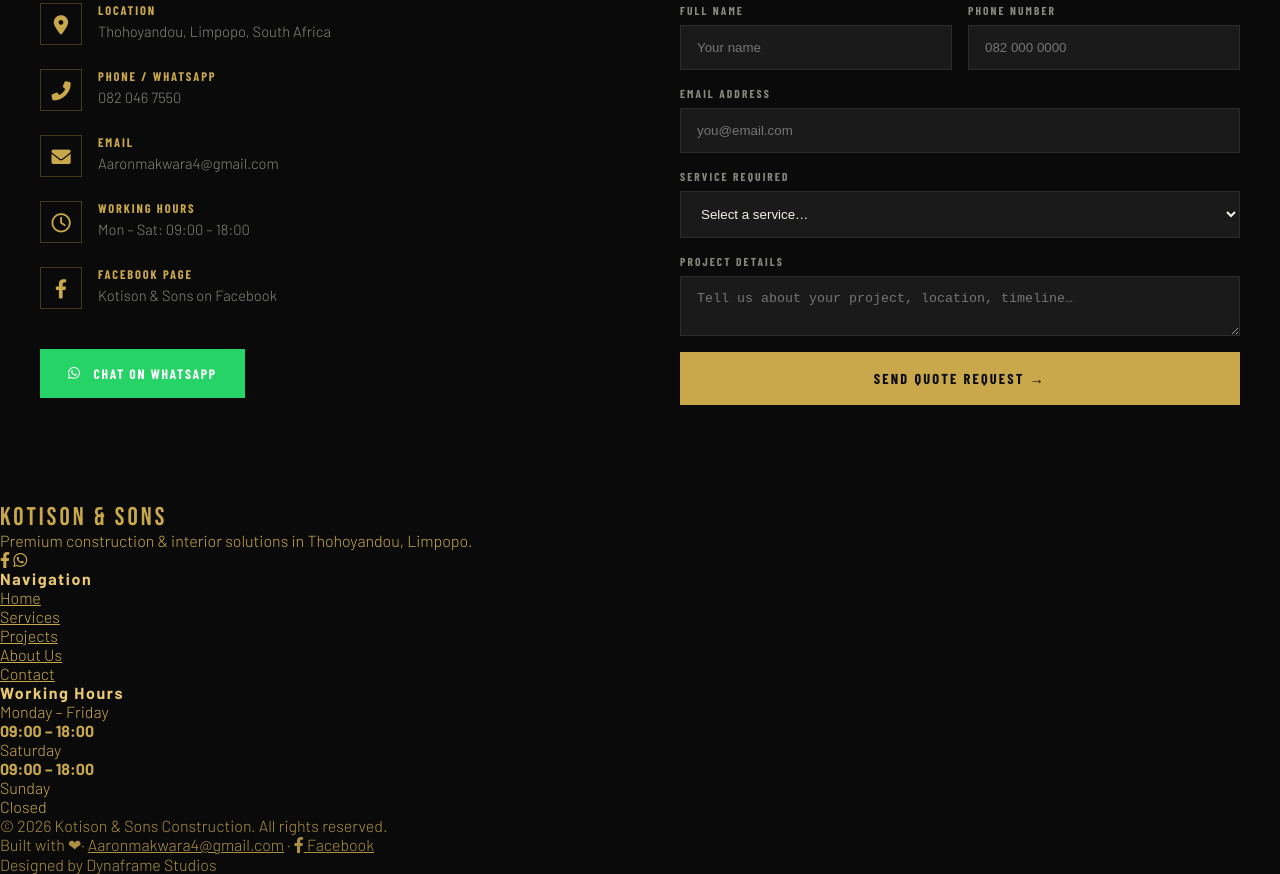
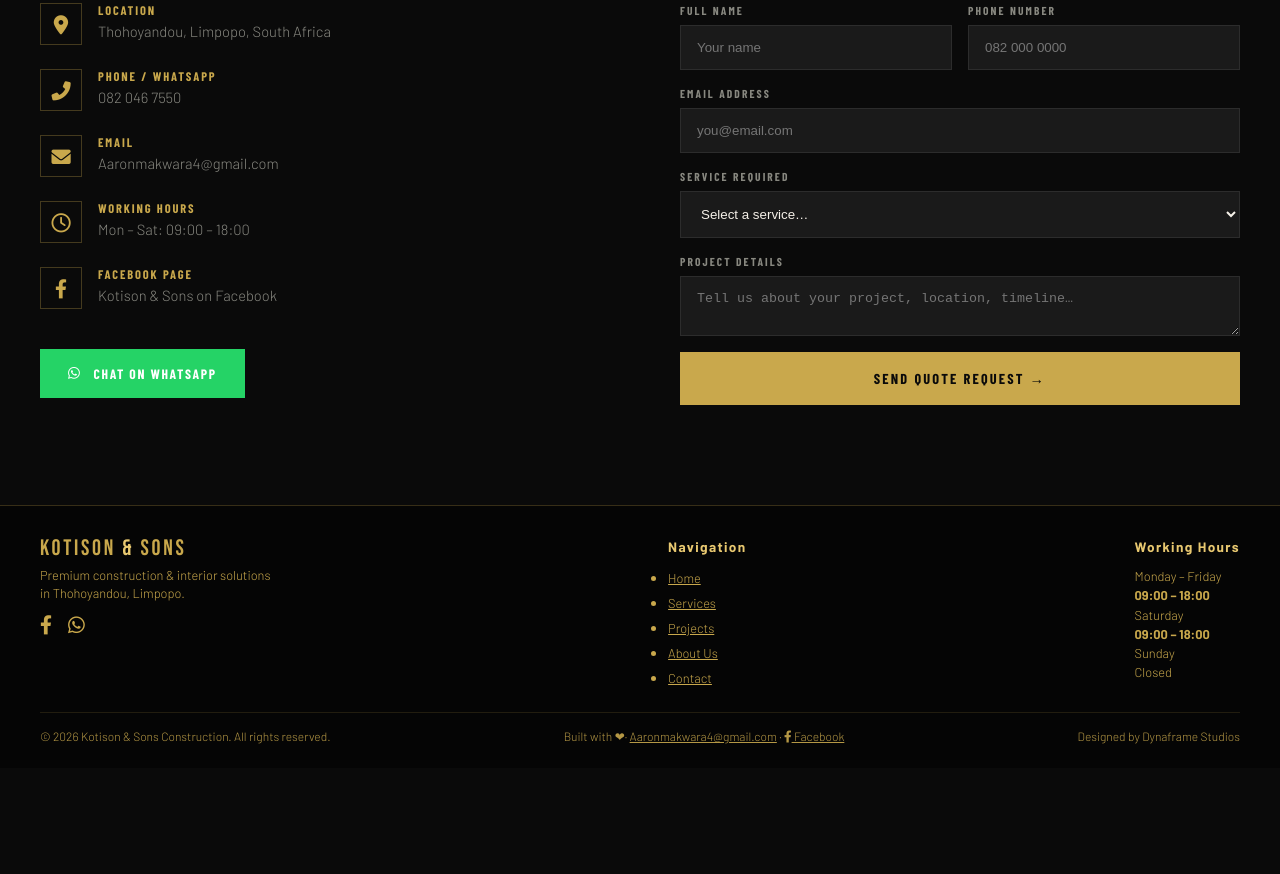
Before and after one commit to dynaframestudios/kotisonsandsonsconstruction, a plain HTML site: page index.html in a window 1280 px wide. Shown: the part 4135-5009 px from the top of the page. After the commit the page ends 4903 px from the top, so only its background shows below. Drawn offline with nearby package versions, Linux system fonts and the light colour scheme.

Commit message:
Update style.css

```diff
--- a/style.css
+++ b/style.css
@@ -753,10 +753,23 @@
   transition: background 0.2s;
 }
 
-/* ─── FOOTER – all text gold, except subtle elements ─── */
+/* ========== FOOTER – compact & gold ========== */
+footer {
+  background: #050505;
+  border-top: 1px solid rgba(201, 168, 76, 0.25);
+  padding: 32px 40px 24px;   /* reduced top/bottom padding */
+}
+
+.light-theme footer {
+  background: #1a1a1a;
+  border-top-color: rgba(201, 168, 76, 0.4);
+}
+
+/* All footer text gold */
 footer,
 footer p,
 footer a,
+footer span,
 footer .nav-logo,
 footer .footer-links a,
 footer .footer-hours p,
@@ -766,23 +779,99 @@
   color: var(--gold) !important;
 }
 
-/* Keep footer headings gold + maybe slight dim */
 footer h4 {
-  color: var(--gold-light);
+  color: var(--gold-light) !important;
   letter-spacing: 0.1em;
+  margin-bottom: 12px;      /* reduced spacing */
+  font-size: 0.85rem;
 }
 
-/* Footer brand logo – keep gold accent */
 .footer-brand .nav-logo span {
-  color: var(--gold-light);
+  color: var(--gold-light) !important;
 }
 
-/* Bottom copyright line slightly softer gold */
-.footer-bottom p {
-  opacity: 0.85;
+/* Tighter footer top layout */
+.footer-top {
+  display: flex;
+  justify-content: space-between;
+  flex-wrap: wrap;
+  gap: 24px;                /* smaller gap between columns */
+  margin-bottom: 20px;      /* less bottom margin */
 }
 
-/* floating whatsapp */
+.footer-brand {
+  max-width: 240px;
+}
+
+.footer-brand .nav-logo {
+  font-size: 1.4rem;        /* slightly smaller logo */
+  margin-bottom: 6px;
+}
+
+.footer-brand p {
+  font-size: 0.8rem;
+  line-height: 1.4;
+  margin-bottom: 8px;
+}
+
+.footer-links ul,
+.footer-hours p {
+  margin: 0;
+  padding: 0;
+}
+
+.footer-links li {
+  margin-bottom: 6px;       /* tighter list */
+}
+
+.footer-links a,
+.footer-hours p {
+  font-size: 0.8rem;
+}
+
+.footer-hours p {
+  line-height: 1.5;
+}
+
+/* Social icons */
+.footer-social {
+  display: flex;
+  gap: 16px;
+  margin-top: 10px;
+}
+
+.footer-social a {
+  font-size: 1.2rem;
+  transition: transform 0.2s;
+}
+
+/* Hover effects */
+footer a:hover,
+.footer-links a:hover,
+.footer-bottom a:hover,
+.footer-social a:hover {
+  color: var(--gold-light) !important;
+  text-decoration: underline;
+}
+
+/* Bottom bar */
+.footer-bottom {
+  border-top: 1px solid rgba(201, 168, 76, 0.15);
+  padding-top: 16px;        /* reduced */
+  display: flex;
+  justify-content: space-between;
+  flex-wrap: wrap;
+  gap: 12px;
+  font-size: 0.75rem;
+}
+
+.footer-bottom p {
+  opacity: 0.9;
+  margin: 0;
+
+}
+
+/* ========== FLOATING WHATSAPP BUTTON (unchanged, but included for completeness) ========== */
 .wa-fab {
   position: fixed;
   bottom: 32px;
@@ -815,6 +904,9 @@
   opacity: 0;
   transition: opacity 0.2s;
   font-size: 0.8rem;
+  color: var(--white);
+  border-radius: 4px;
+  pointer-events: none;
 }
 
 .wa-fab:hover .wa-tooltip {
```
